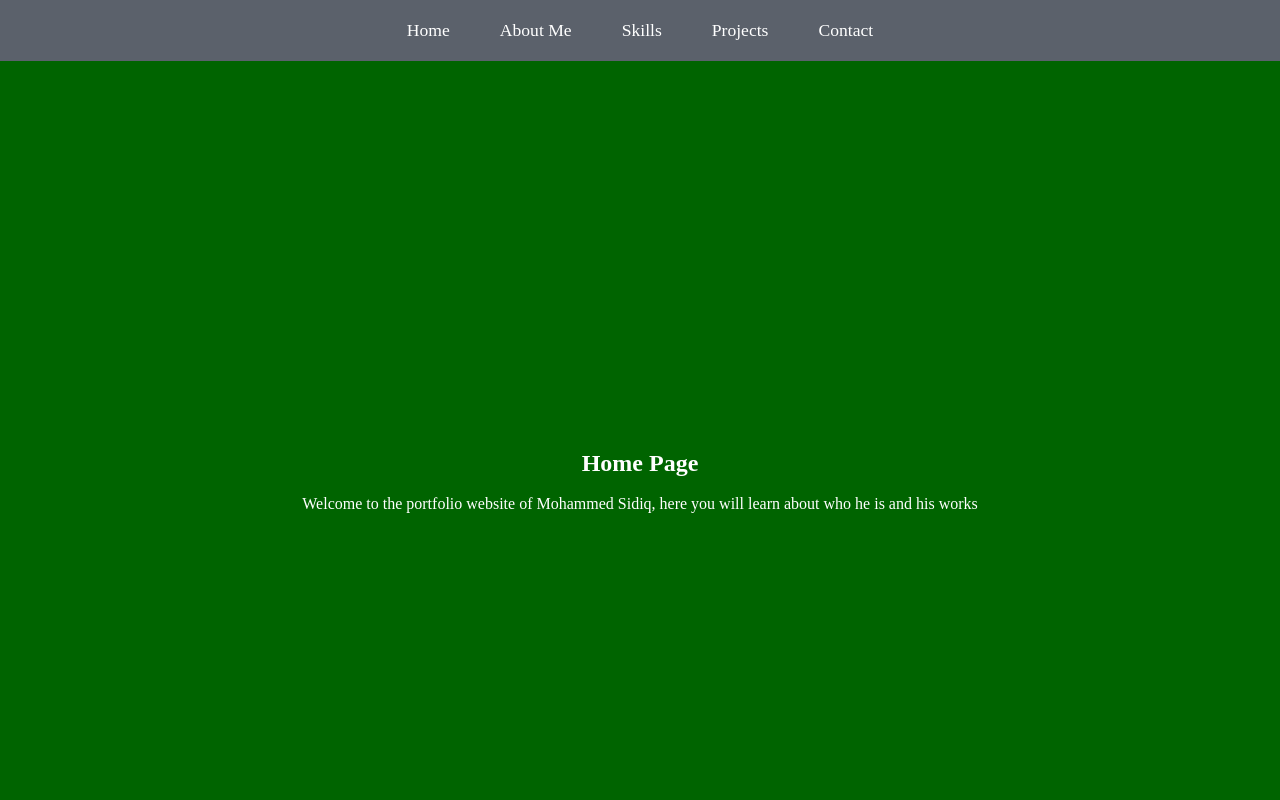
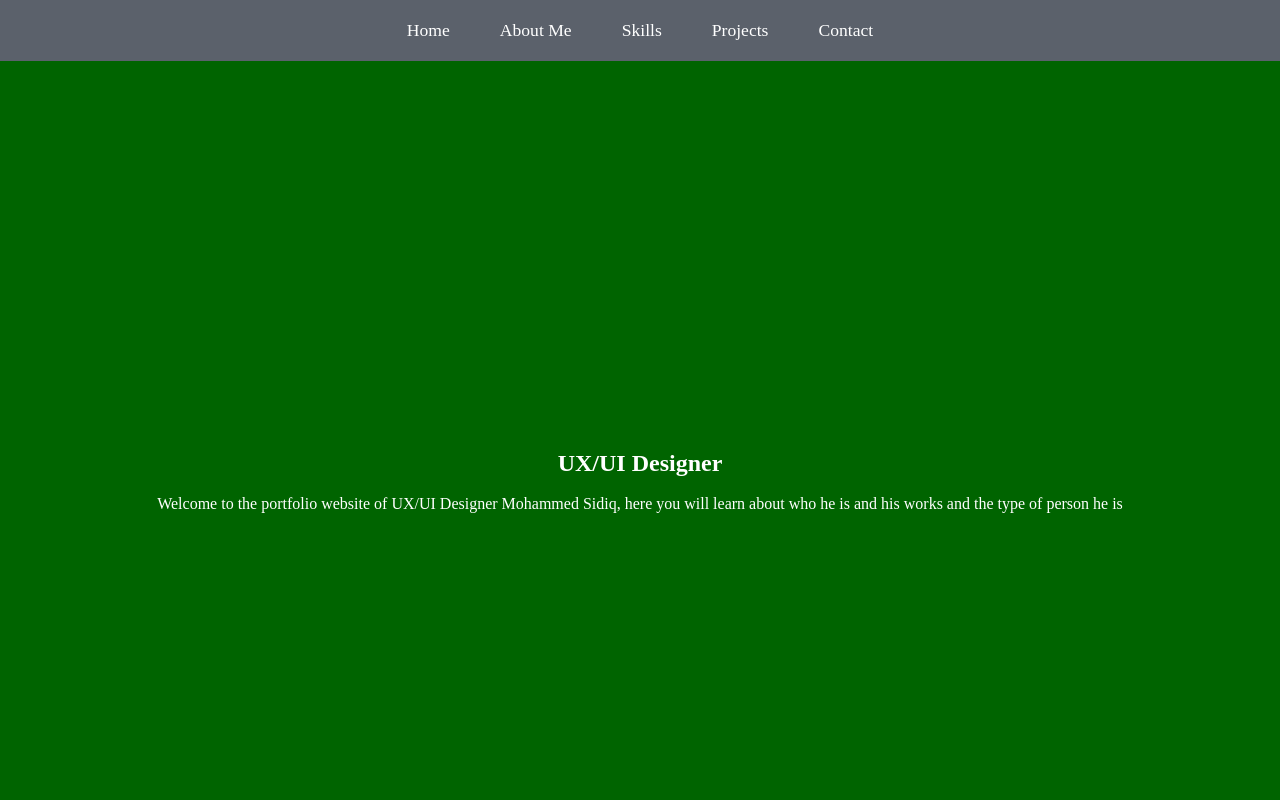
Before and after one commit to mohtahir31/portfolio, a plain HTML site: page index.html in a window 1280 px wide. Shown: the top 800 px of the page. Drawn offline with Linux system fonts and the light colour scheme.

Commit message:
Update index.html

```diff
--- a/index.html
+++ b/index.html
@@ -21,9 +21,9 @@
             </ul>
     </nav>
     <section id="home" div role="banner">
-        <h2>Home Page</h2> <br>
+        <h2>UX/UI Designer</h2> <br>
             <div id="par">
-        <p> Welcome to the portfolio website of Mohammed Sidiq, here you will learn about who he is and his works</p>
+        <p> Welcome to the portfolio website of UX/UI Designer Mohammed Sidiq, here you will learn about who he is and his works and the type of person he is</p>
                 </div>
 
     </section>
```
